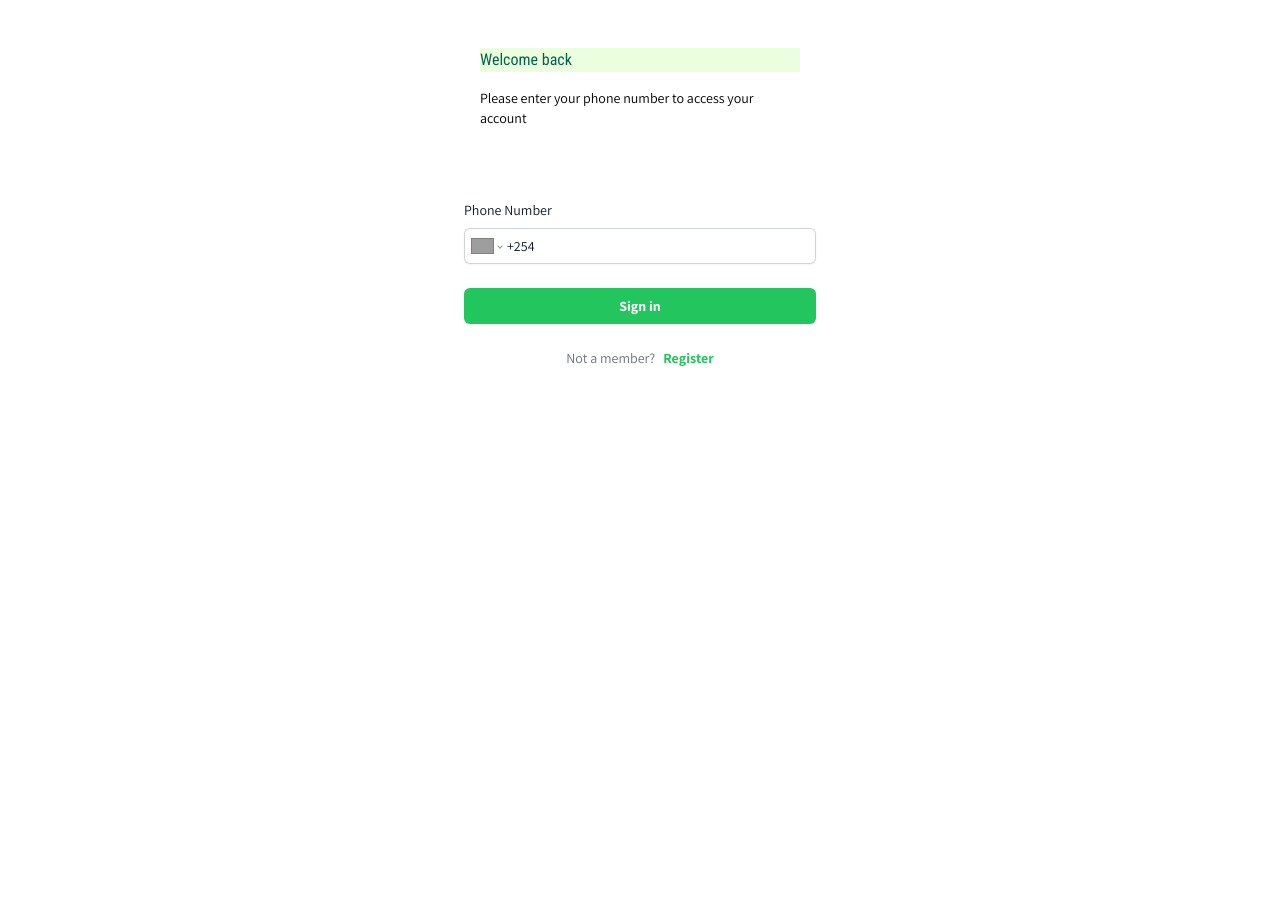
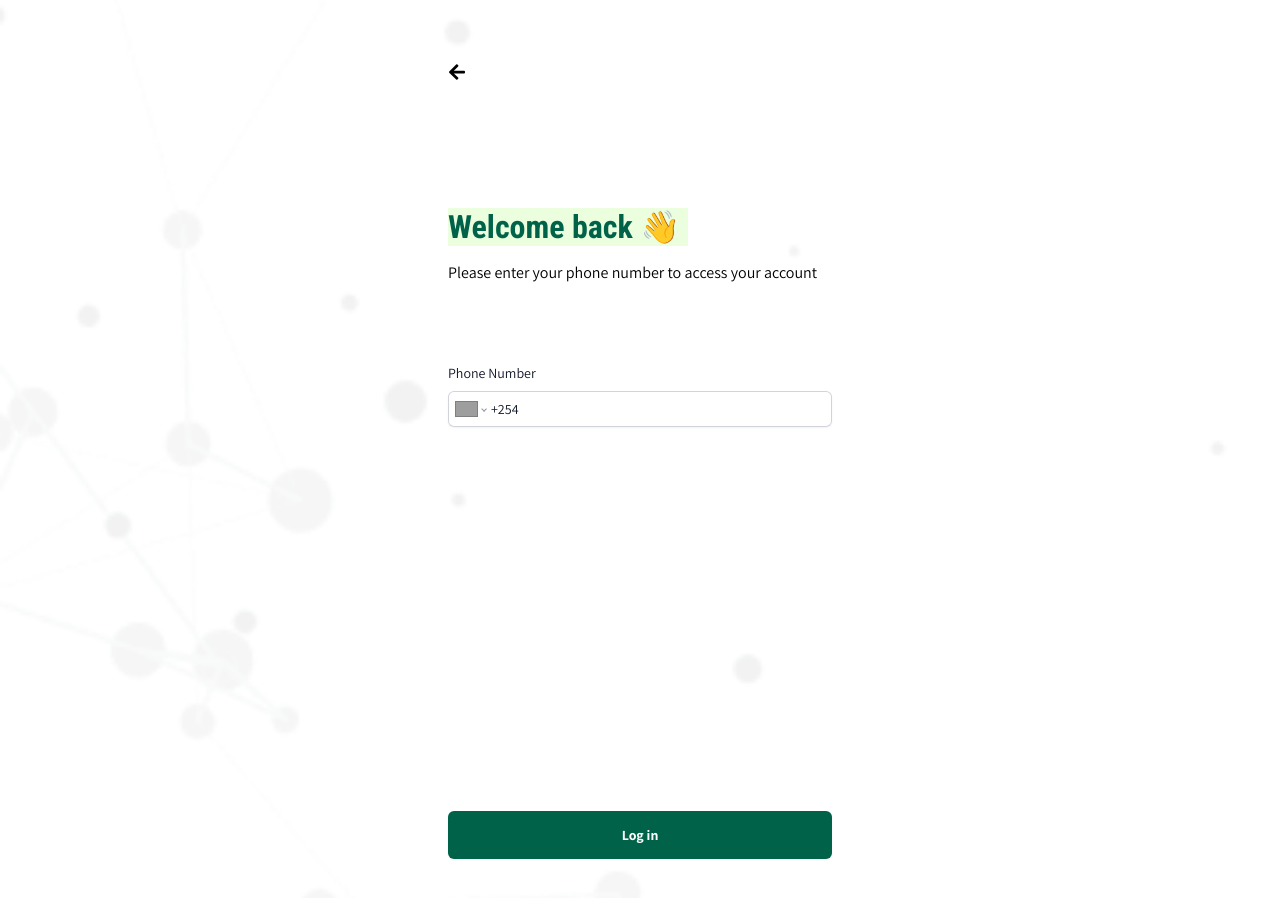
Before and after one commit to akvo/rag-doll, a Next.js app in the folder frontend/: page /login in a window 1280 px wide. Shown: the top 898 px of the page. Before the commit the page ends 800 px from the top, so only its background shows below. Built offline with nearby package versions, Linux system fonts and the light colour scheme; no server answers; grey boxes are pictures that could not be loaded.

Commit message:
[#66] Relayout login page

```diff
--- a/frontend/src/app/(auth)/(with-auth-layout)/layout.js
+++ b/frontend/src/app/(auth)/(with-auth-layout)/layout.js
@@ -2,9 +2,11 @@ import { LoginPageTitle } from "@/components";
 
 const AuthLayout = ({ children }) => {
   return (
-    <div className="flex min-h-full flex-col justify-center px-6 py-12 lg:px-8">
-      <LoginPageTitle />
-      <div className="mt-10 sm:mx-auto sm:w-full sm:max-w-sm">{children}</div>
+    <div className="min-h-screen bg-login-page">
+      <div className="flex min-h-full flex-col justify-center px-12 py-12 lg:px-8">
+        <LoginPageTitle />
+        <div className="mt-10 sm:mx-auto sm:w-full sm:max-w-sm">{children}</div>
+      </div>
     </div>
   );
 };
--- a/frontend/src/app/(auth)/(with-auth-layout)/login/page.js
+++ b/frontend/src/app/(auth)/(with-auth-layout)/login/page.js
@@ -1,11 +1,11 @@
 "use client";
 
 import { useState } from "react";
-import Link from "next/link";
 import { api } from "@/lib";
 import { Notification } from "@/components";
 import "react-phone-number-input/style.css";
 import PhoneInput, { isValidPhoneNumber } from "react-phone-number-input";
+import { ButtonLoadingIcon } from "@/utils/icons";
 
 const Login = () => {
   const [showNotification, setShowNotification] = useState(false);
@@ -28,12 +28,14 @@ const Login = () => {
     if (!phoneNumber) {
       setNotificationContent("Phone number required.");
       handleShowNotification();
+      setDisabled(false);
       return;
     }
 
     if (!isValidPhoneNumber(phoneNumber)) {
       setNotificationContent("Invalid phone number.");
       handleShowNotification();
+      setDisabled(false);
       return;
     }
 
@@ -62,8 +64,8 @@ const Login = () => {
   };
 
   return (
-    <>
-      <form className="space-y-6 mt-8 mx-4" onSubmit={handleSubmit}>
+    <div className="mt-10">
+      <form className="space-y-6 mt-8 max-w-sm" onSubmit={handleSubmit}>
         <div>
           <label
             htmlFor="phone"
@@ -90,52 +92,19 @@ const Login = () => {
           <button
             disabled={disabled}
             type="submit"
-            className={`flex w-full justify-center rounded-md px-3 py-2 text-sm font-semibold text-white shadow-sm focus:outline-none focus:ring-2 focus:ring-offset-2 ${
+            className={`btn-login mt-96 flex w-full justify-center rounded-md px-3 py-2 text-sm font-semibold text-white shadow-sm focus:outline-none focus:ring-2 focus:ring-offset-2 ${
               disabled
-                ? "bg-green-300 cursor-not-allowed"
-                : "bg-green-500 hover:bg-green-600 focus:ring-green-500"
+                ? "bg-akvo-green cursor-not-allowed"
+                : "bg-akvo-green hover:bg-green-700 focus:ring-green-700"
             }`}
           >
-            {disabled ? (
-              <svg
-                className="animate-spin h-5 w-5 text-white"
-                xmlns="http://www.w3.org/2000/svg"
-                fill="none"
-                viewBox="0 0 24 24"
-              >
-                <circle
-                  className="opacity-25"
-                  cx="12"
-                  cy="12"
-                  r="10"
-                  stroke="currentColor"
-                  strokeWidth="4"
-                ></circle>
-                <path
-                  className="opacity-75"
-                  fill="currentColor"
-                  d="M4 12a8 8 0 018-8V0C5.373 0 0 5.373 0 12h4zM12 24c6.627 0 12-5.373 12-12h-4a8 8 0 01-8 8v4z"
-                ></path>
-              </svg>
-            ) : (
-              "Sign in"
-            )}
+            {disabled ? <ButtonLoadingIcon /> : "Log in"}
           </button>
         </div>
       </form>
 
-      <p className="mt-6 text-center text-sm text-gray-500">
-        Not a member?
-        <Link
-          href="/register"
-          className="font-semibold text-green-500 hover:text-green-600 ml-2"
-        >
-          Register
-        </Link>
-      </p>
-
       <Notification message={notificationContent} show={showNotification} />
-    </>
+    </div>
   );
 };
 
--- a/frontend/src/app/globals.css
+++ b/frontend/src/app/globals.css
@@ -15,3 +15,44 @@ h1,
 h2 {
   font-family: "Roboto Condensed";
 }
+
+h1 {
+  color: #006349;
+  font-size: 32px;
+  font-style: normal;
+  font-weight: 700;
+  line-height: normal;
+}
+
+p.info-text {
+  color: #000;
+  font-size: 16px;
+  font-style: normal;
+  font-weight: 400;
+  line-height: normal;
+}
+
+label {
+  color: #000;
+  font-size: 14px;
+  font-style: normal;
+  font-weight: 600;
+  line-height: normal;
+}
+
+.bg-login-page {
+  background-image: url("/images/bg-login-page.png");
+  flex-shrink: 0;
+  background-size: cover;
+}
+
+.btn-login {
+  display: flex;
+  width: "100%";
+  height: 48px;
+  padding: 10px;
+  justify-content: center;
+  align-items: center;
+  gap: 10px;
+  flex-shrink: 0;
+}
--- a/frontend/src/components/auth/LoginPageTitle.js
+++ b/frontend/src/components/auth/LoginPageTitle.js
@@ -1,12 +1,15 @@
 "use client";
 
 import { usePathname } from "next/navigation";
+import { BackIcon } from "@/utils/icons";
 
 const LoginTitle = () => {
   return (
     <div>
-      <h2 className="bg-akvo-green-100 w-auto text-akvo-green">Welcome back</h2>
-      <p className="mt-4 text-sm font-normal">
+      <h1 className="bg-akvo-green-100 w-auto text-akvo-green max-w-60">
+        Welcome back 👋
+      </h1>
+      <p className="mt-4 info-text">
         Please enter your phone number to access your account
       </p>
     </div>
@@ -17,7 +20,10 @@ const LoginPageTitle = () => {
   const pathname = usePathname();
 
   return (
-    <div className="flex flex-col items-center w-full max-w-xs mx-auto">
+    <div className="flex flex-col flex-start w-full max-w-sm mx-auto">
+      <button className="mt-4 mb-32">
+        <BackIcon />
+      </button>
       {pathname.includes("login") ? <LoginTitle /> : "Sign up to join us"}
     </div>
   );
--- /dev/null
+++ b/frontend/src/utils/icons.js
@@ -0,0 +1,52 @@
+export const PhoneIcon = () => (
+  <svg
+    xmlns="http://www.w3.org/2000/svg"
+    width="17"
+    height="20"
+    viewBox="0 0 17 20"
+    fill="#838383"
+  >
+    <path
+      d="M15.8424 13.6099L12.3418 11.8297C12.1922 11.7541 12.026 11.7382 11.8682 11.7843C11.7103 11.8305 11.5694 11.9362 11.4666 12.0856L9.91633 14.3332C7.4833 12.9719 5.52528 10.6486 4.37813 7.76153L6.27223 5.92197C6.3984 5.8002 6.4877 5.63297 6.52662 5.44559C6.56553 5.25821 6.55194 5.06089 6.48789 4.8835L4.98762 0.729644C4.91733 0.538422 4.79301 0.382295 4.6361 0.288185C4.47919 0.194076 4.29953 0.167882 4.12809 0.214121L0.877498 1.10423C0.712208 1.14952 0.564737 1.25996 0.459152 1.41751C0.353567 1.57506 0.296105 1.77043 0.296143 1.97172C0.296143 11.4848 6.7942 19.1806 14.7988 19.1806C14.9685 19.1807 15.1332 19.1125 15.266 18.9872C15.3989 18.862 15.492 18.6869 15.5302 18.4907L16.2803 14.6336C16.319 14.4291 16.2965 14.2151 16.2165 14.0283C16.1366 13.8414 16.0043 13.6935 15.8424 13.6099Z"
+      fill="#838383"
+    />
+  </svg>
+);
+
+export const ButtonLoadingIcon = () => (
+  <svg
+    className="animate-spin h-5 w-5 text-white"
+    xmlns="http://www.w3.org/2000/svg"
+    fill="none"
+    viewBox="0 0 24 24"
+  >
+    <circle
+      className="opacity-25"
+      cx="12"
+      cy="12"
+      r="10"
+      stroke="currentColor"
+      strokeWidth="4"
+    ></circle>
+    <path
+      className="opacity-75"
+      fill="currentColor"
+      d="M4 12a8 8 0 018-8V0C5.373 0 0 5.373 0 12h4zM12 24c6.627 0 12-5.373 12-12h-4a8 8 0 01-8 8v4z"
+    ></path>
+  </svg>
+);
+
+export const BackIcon = () => (
+  <svg
+    xmlns="http://www.w3.org/2000/svg"
+    width="17"
+    height="16"
+    viewBox="0 0 17 16"
+    fill="none"
+  >
+    <path
+      d="M10.1833 14.8065L9.3905 15.5993C9.05483 15.935 8.51203 15.935 8.17992 15.5993L1.23784 8.66077C0.902165 8.32509 0.902165 7.78229 1.23784 7.45019L8.17992 0.508105C8.5156 0.172428 9.0584 0.172428 9.3905 0.508105L10.1833 1.30087C10.5225 1.64012 10.5154 2.19363 10.169 2.52574L5.8659 6.62528H16.129C16.604 6.62528 16.9861 7.00738 16.9861 7.48233V8.62506C16.9861 9.1 16.604 9.4821 16.129 9.4821H5.8659L10.169 13.5816C10.5189 13.9138 10.5261 14.4673 10.1833 14.8065Z"
+      fill="black"
+    />
+  </svg>
+);
```
Also changed, not shown: frontend/public/images/bg-login-page.png (added).
